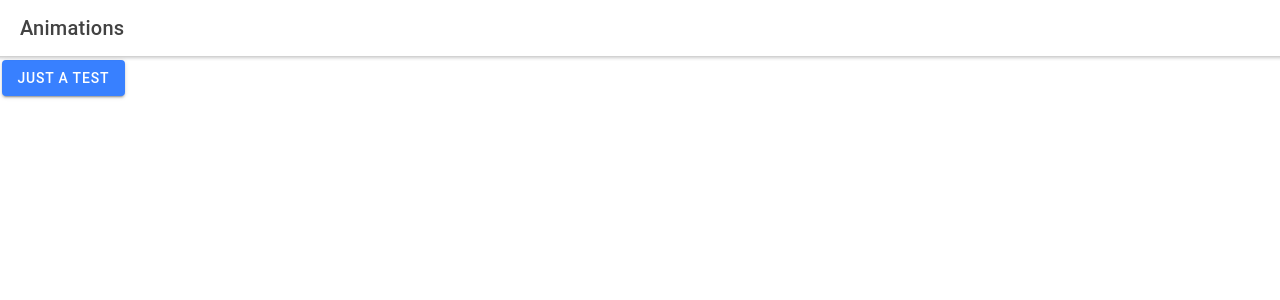
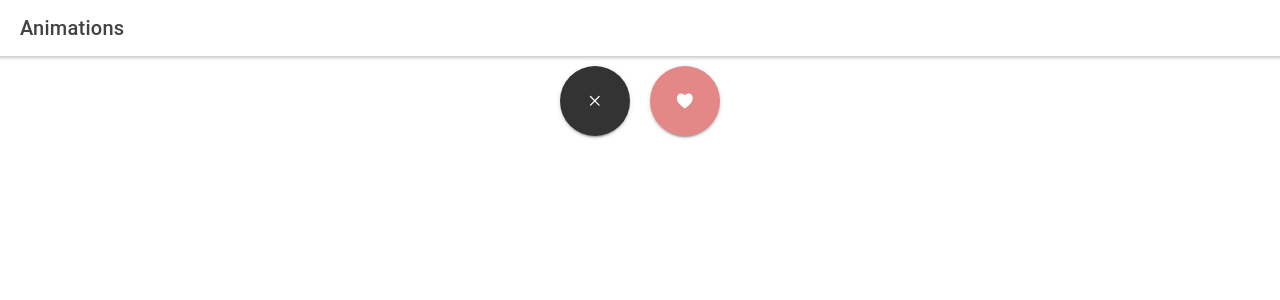
Before and after one commit to BinaryLeo/ionic_animating, a React (Create React App) app: page /home in a window 1280 px wide. Shown: the top 300 px of the page. Built offline with nearby package versions, Linux system fonts and the light colour scheme.

Commit message:
feat: add pulse animation

```diff
--- a/src/components/ActionButton/index.tsx
+++ b/src/components/ActionButton/index.tsx
@@ -1,10 +1,46 @@
-import { IonButton } from "@ionic/react";
-import React from "react";
+import { createAnimation, IonButton, IonIcon } from "@ionic/react";
+import { closeOutline, heart } from "ionicons/icons";
+import React, { useRef } from "react";
+import { pulseKeyFrames } from "../../constants";
+import "./style.css";
+export const ActionButtons: React.FC = () => {
+  const unmatchButtonRef = useRef<HTMLDivElement>(null);
+  const matchButtonRef = useRef<HTMLDivElement>(null);
 
-export const ActionButtons: React.FC = () => {
+  const playUnmatchButtonAnimation = () => {
+    if (unmatchButtonRef.current != null) {
+      const animation = createAnimation()
+        .addElement(unmatchButtonRef.current)
+        .duration(1000)
+        .keyframes(pulseKeyFrames);
+      animation.play();
+    }
+  };
+  const playmatchButtonAnimation = () => {
+    if (matchButtonRef.current != null) {
+      const animation = createAnimation()
+        .addElement(matchButtonRef.current)
+        .duration(1000)
+        .keyframes(pulseKeyFrames);
+      animation.play();
+    }
+  };
   return (
     <div className="action-buttons-container">
-      <IonButton>Just a test</IonButton>
+      <div ref={unmatchButtonRef}>
+        <IonButton
+          onClick={playUnmatchButtonAnimation}
+          className="unmatch"
+          fill="solid"
+        >
+          <IonIcon icon={closeOutline}></IonIcon>
+        </IonButton>
+      </div>
+      <div ref={matchButtonRef}>
+        <IonButton onClick={playmatchButtonAnimation} className="match" fill="solid">
+          <IonIcon icon={heart}></IonIcon>
+        </IonButton>
+      </div>
     </div>
   );
 };
--- a/src/components/ActionButton/style.css
+++ b/src/components/ActionButton/style.css
@@ -0,0 +1,26 @@
+.action-buttons-container {
+  display: flex;
+  flex-direction: row;
+  justify-content: center;
+  align-items: center;
+}
+.action-buttons-container ion-button {
+  height: 70px;
+  width: 70px;
+  --border-radius: 35px;
+  --padding-top: 0;
+  --padding-bottom: 0;
+  --padding-start: 0;
+  --padding-end: 0;
+  margin: 10px;
+}
+.action-buttons-container ion-button.unmatch {
+  --background: #333;
+  --background-activated: #555;
+  --background-focused: #555;
+}
+.action-buttons-container ion-button.match {
+  --background: rgb(228, 135, 135);
+  --background-activated: rgb(212, 75, 75);
+  --background-focused: rgb(216, 84, 84);
+}
--- /dev/null
+++ b/src/constants/index.ts
@@ -0,0 +1,7 @@
+export const pulseKeyFrames = [
+  { offset: 0, transform: "scale(1)" },
+  { offset: 0.3, transform: "scale(1.1)" },
+  { offset: 0.5, transform: "scale(1)" },
+  { offset: 0.7, transform: "scale(1.2)" },
+  { offset: 1, transform: "scale(1)" },
+];
```
